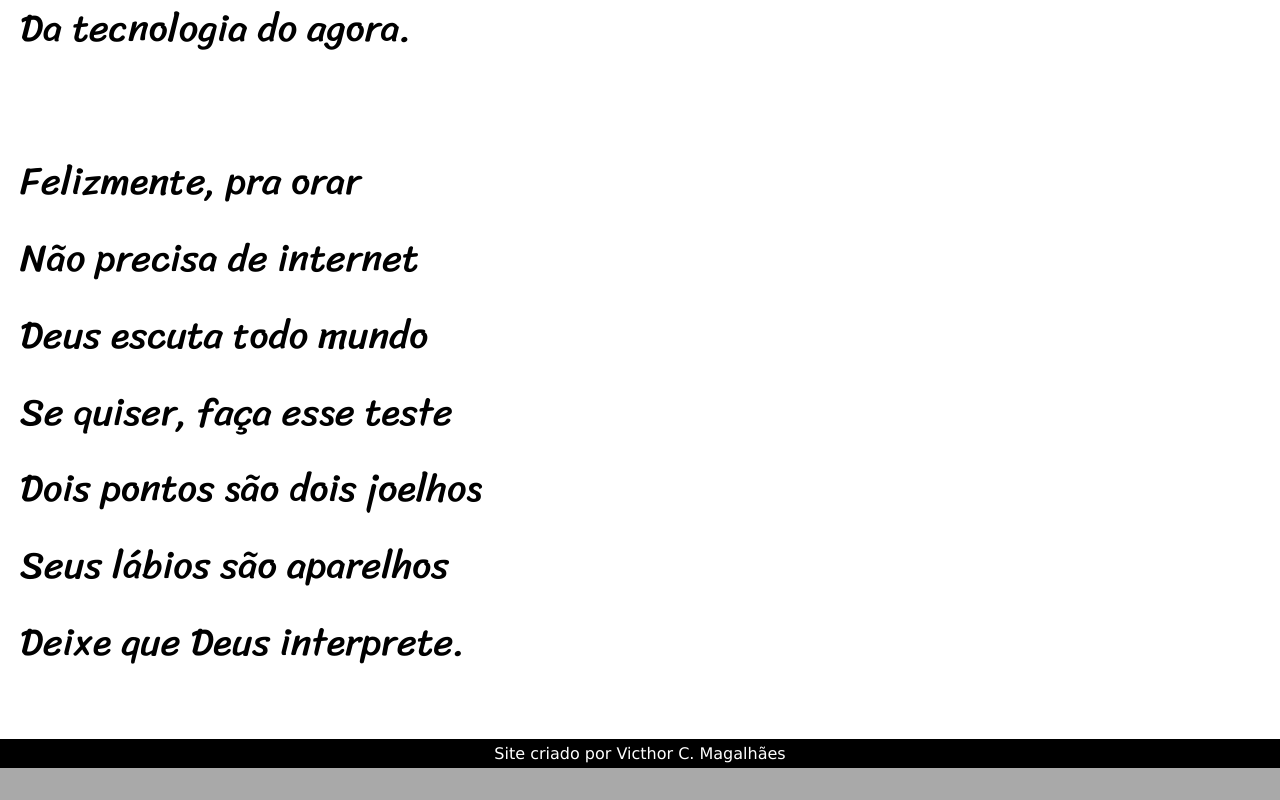
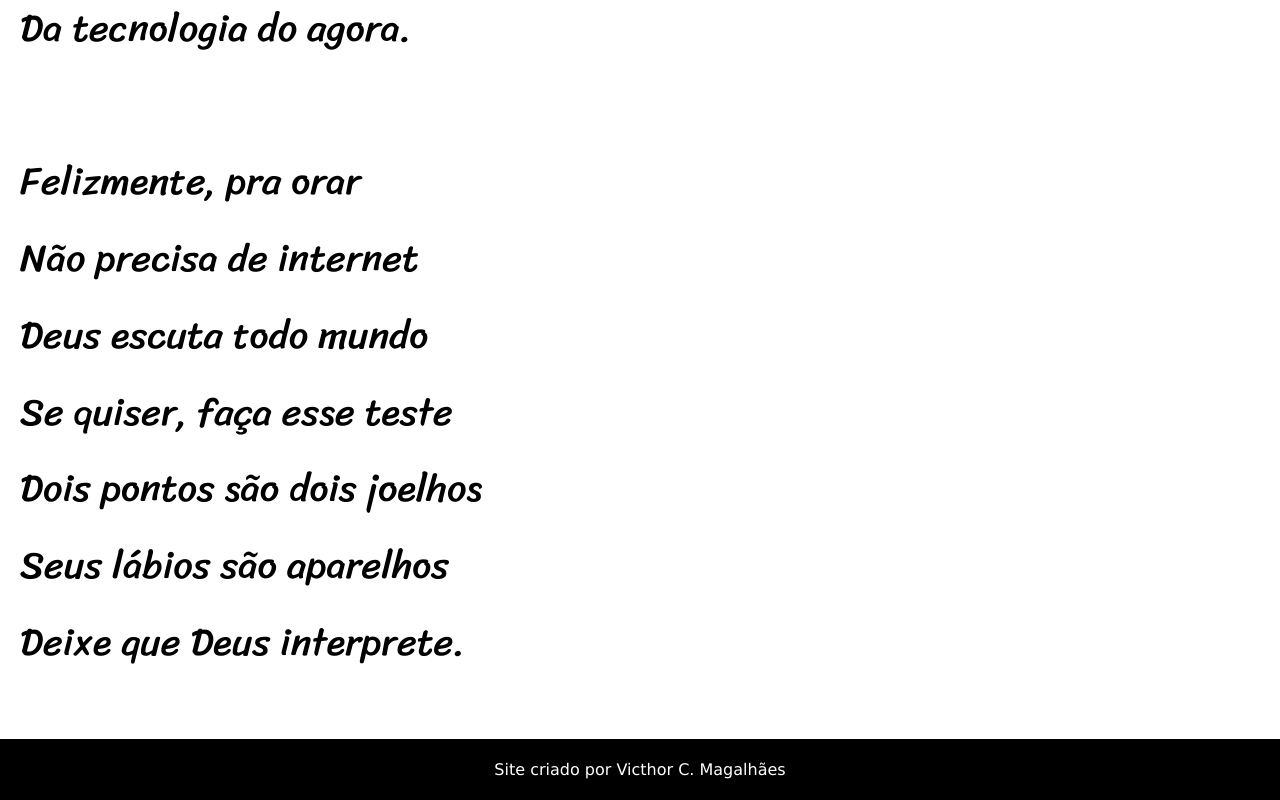
Before and after one commit to VicthorCM/projeto-cordel, a plain HTML site: page index.html in a window 1280 px wide. Shown: the part 4083-4883 px from the top of the page. Before the commit the page ends 4851 px from the top, so only its background shows below. Drawn offline with Linux system fonts and the light colour scheme.

Commit message:
atualizando footer

```diff
--- a/index.html
+++ b/index.html
@@ -143,5 +143,5 @@
         </p>
     </section>
 </body>
-<footer>Site criado por Victhor C. Magalhães</footer>
+<footer><p>Site criado por Victhor C. Magalhães</p></footer>
 </html>
--- a/style.css
+++ b/style.css
@@ -92,4 +92,11 @@ footer{
     font-family: Verdana, Geneva, Tahoma, sans-serif;
     color: white;
     padding: 5px;
+    font-size: 1
+
+
 }
+footer>p{
+
+    font-family: Verdana, Geneva, Tahoma, sans-serif;
+}
```
